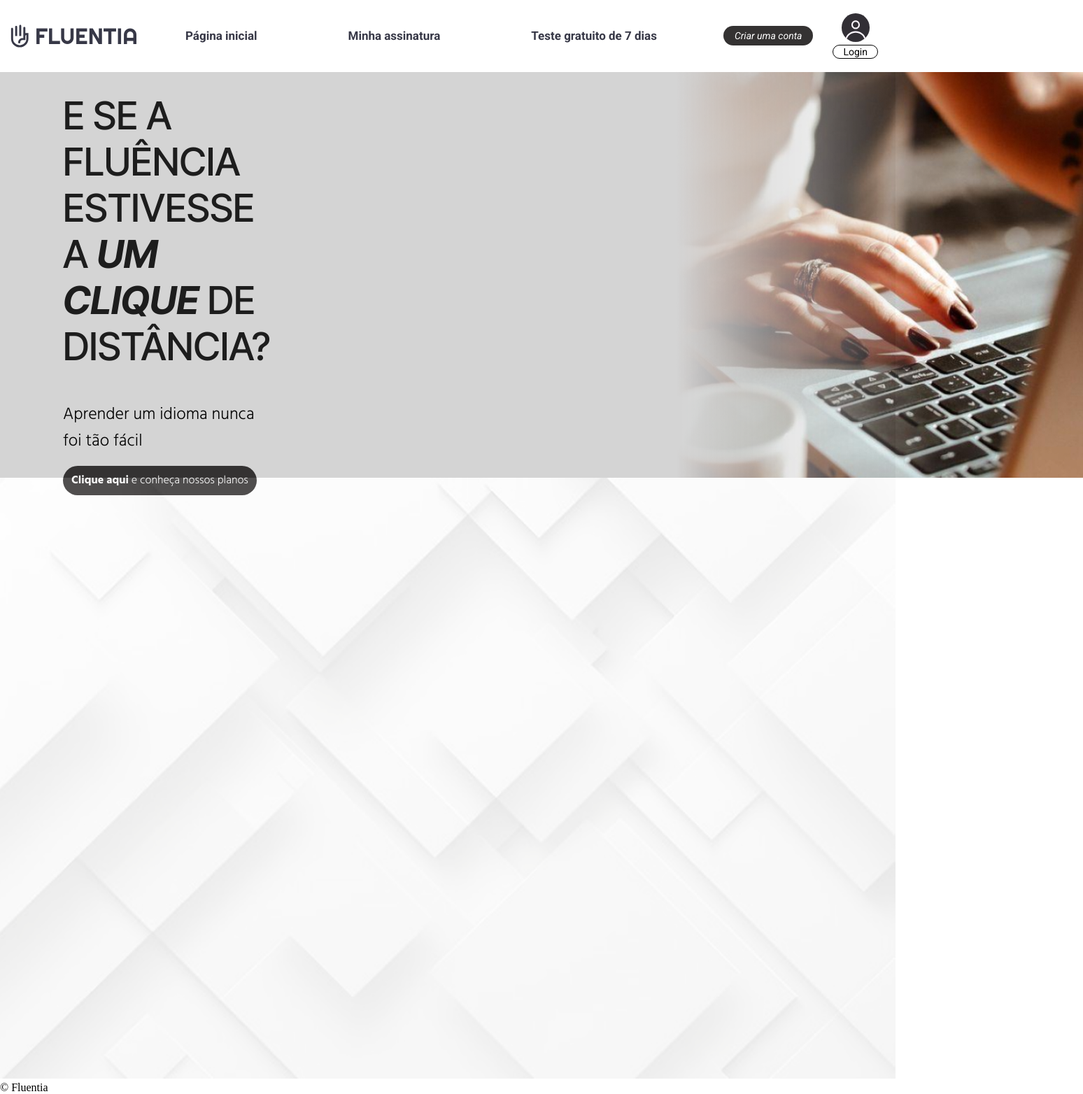
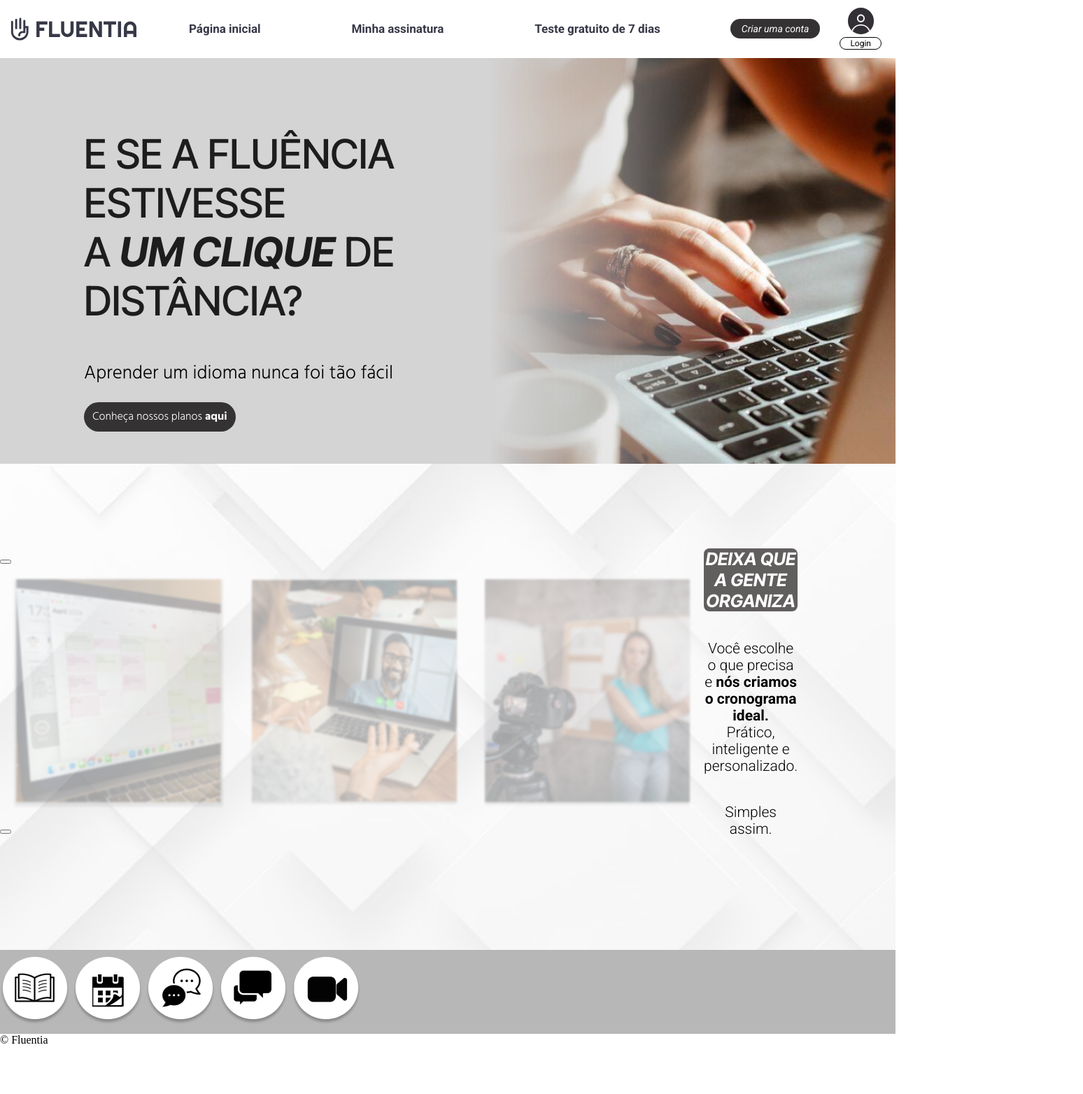
Before and after one commit to carol-leticia00/fluentia, a plain HTML site: page Fluentia/index.html in a window 1280 px wide. Shown: the whole page at 70% size, 1548 px wide, since content can reach past the window. After the commit the page ends 1496 px from the top, so only its background shows below. Drawn offline with Linux system fonts and the light colour scheme.

Commit message:
Add files via upload

```diff
--- a/Fluentia/css/style.css
+++ b/Fluentia/css/style.css
@@ -1,17 +1,16 @@
-/*header {
-  display: flex;
-  margin-top: 30px;
-  margin-left: 10px;
-  white-space: nowrap;
-  align-items: center;
-}  */
+/* ==========================
+   HEADER
+========================== */
 
 header {
   display: flex;
   align-items: center;
   justify-content: space-between; /* separa logo, nav e extras */
-  padding: 10px 25px; /* respiro lateral */
+  /*padding: 10px 25px; /* respiro lateral */
   white-space: nowrap;
+  margin-top: auto;
+  margin-left: 25px;
+  margin-right: 20px;
 }
 
 .topo{
@@ -38,7 +37,6 @@ nav{
   flex: 1;
   display: flex;
   justify-content: center; /*separa .topo (icone + logo) e nav (links) */
-  /*margin-left: 270px;*/
 }
 
 nav ul{
@@ -49,7 +47,6 @@ nav ul{
   gap: 130px; /*espaçamento entre os links*/
   list-style: none; /*tira os pts de lista*/
   margin: 0;
-  /*margin-top: 39px;*/
   padding-left: 80px;;
 }
 
@@ -60,7 +57,7 @@ nav ul li a{
 
 nav ul li a:hover {
   text-decoration: underline; /*sublinhado ao passar o mouse*/
-  color: #808080;
+  opacity: 50%;
 }
 
 .direita{
@@ -87,6 +84,7 @@ nav ul li a:hover {
 
 .criar a:hover{
   color: rgb(209, 206, 206);
+  opacity: 60%;
 }
 
 .login{
@@ -97,13 +95,13 @@ nav ul li a:hover {
 }
 
 .avatar{
-  width: 40px;
-  height: 41px;
+  width: 37px;
+  height: 38px;
 }
 
 .login a {
   font-family: 'Roboto';
-  font-size: 14px;
+  font-size: 12px;
   color: rgb(0, 0, 0);
   padding: 1px 14px;
   text-decoration: none;
@@ -114,7 +112,12 @@ nav ul li a:hover {
 
 .login a:hover{
   color:rgb(121, 121, 121);
+  opacity: 60%;
 }
+
+/* ==========================
+   BANNER
+========================== */
 
 .banner {
   display: flex;
@@ -123,24 +126,26 @@ nav ul li a:hover {
   background-color: #D4D4D4;
   height: 580px; /* define a altura do hero */
   z-index: 2;
-  gap: 580px;
+
 }
 
 .txt-banner{
-  margin-left: 90px;
+  margin-left: 120px;
 }
 
 .txt-banner h2{
   font-family: 'Inter Tight';
   color: #1D1D1D;
-  font-size: 55px;
+  font-size: 58px;
   font-weight: 410;
+
 }
 
 .txt-banner p{
   font-family: 'Hind';
   font-weight: 300;
-  font-size: 24px;
+  font-size: 27px;
+
 }
 
 .txt-banner a{
@@ -155,6 +160,7 @@ nav ul li a:hover {
 
 .txt-banner a:hover{
   color:#808080;
+  opacity: 70%;
 }
 
 .img-banner{
@@ -171,9 +177,136 @@ nav ul li a:hover {
   object-fit: cover; /* corta o excesso, sem distorcer */
 }
 
-.carrossel img{
+/* ==========================
+   MAIN
+========================== */
+
+.carrossel{
+  display: flex;
+  justify-content: space-between;
+  align-items: center;
+  margin-top: 100px;
+}
+
+.carrossel-container {
+  display: flex;
+  align-items: center;
+  gap: 20px;
+  position: relative;
+  overflow: hidden;
+  width: 700px;
+  height: 350px;
+}
+
+.textura{
   width: 100%;
+  position: absolute;
+  z-index: -1; /*textura no fundo, imagens sobrepostas*/
 }
+
+.slides{
+  display: flex;
+  align-items: center;
+  justify-content: center;
+  position: relative;
+  z-index: 1;
+}
+
+.slide {
+  opacity: 0.3;
+  filter: blur(2px);
+  transform: scale(0.9);
+}
+
+.carrossel h2 {
+  font-family: 'Inter tight';
+  font-size: 25px;
+  font-style: italic;
+  font-weight: 480;
+  color: white;
+  width: 30;
+  background-color: #615E5E;
+  border-radius: 8px;
+}
+
+.slogan-carrossel{
+  flex-direction: column;
+  display: flex;
+  text-align: center;
+  margin-right: 210px;
+}
+
+.subtitulo{
+  font-family: 'Roboto';
+  display: flex;
+  justify-content: center;
+  flex-direction: column;
+  font-weight: 350;
+  font-size: 21px;
+}
+
+.seções {
+  display: flex;
+  align-items: center;  /* faz as divs dentro esticarem */
+  justify-content: space-between;
+  background-color: #B7B7B7;
+  height: 120px; /* define a altura do hero */
+  margin-top: 140px;;
+  z-index: 2;
+}
+
+/* Celulares (até 768px) */
+@media (max-width: 768px) {
+  header {
+    flex-direction: column; /* logo, menu e login empilham */
+    gap: 10px;
+  }
+
+  nav ul {
+    flex-direction: column; /* links um abaixo do outro */
+    gap: 15px;
+    padding: 0;
+  }
+
+  .banner {
+    flex-direction: column-reverse; /* imagem abaixo do texto */
+    height: auto;
+    padding: 20px;
+    text-align: center;
+  }
+
+  .txt-banner {
+    margin-left: 0;
+  }
+
+  .txt-banner h2 {
+    font-size: 28px;
+  }
+
+  .txt-banner p {
+    font-size: 18px;
+  }
+
+  .img-banner img {
+    width: 100%;
+    height: auto;
+  }
+
+  .carrossel {
+    flex-direction: column;
+    margin-top: 100px;
+    text-align: center;
+  }
+
+  .slides {
+    flex-direction: column;
+  }
+
+  .slogan-carrossel {
+    margin-right: 0;
+  }
+}
+
 
 body {
   margin: 0;
--- a/Fluentia/index.html
+++ b/Fluentia/index.html
@@ -26,13 +26,14 @@
 
 <body>
     <header>
+
         <div class="topo">
-        <img src="images/icone.svg" alt="icone" class="icone">
-        <h1>FLUENTIA</h1>
+         <img src="images/icone.svg" alt="icone" class="icone">
+         <h1>FLUENTIA</h1>
         </div>
 
         <nav>
-            <ul>
+            <ul> <!-- conjunto de links -->
                 <li><a href="#">Página inicial</a></li>
                 <li><a href="#">Minha assinatura</a></li>
                 <li><a href="#">Teste gratuito de 7 dias</a></li>
@@ -40,41 +41,78 @@
         </nav>
 
       <div class="direita">
+
         <div class="criar">
             <a href="#">Criar uma conta</a>
         </div>
-
         <div class="login">
             <img src="images/avatar.svg" alt="avatar" class="avatar">
             <a href="#">Login</a>
         </div>
-        </div>
-        </header>
+
+      </div>
 
     </header>
 
-    <nav>
-       <!-- menu de navegação vai aqui -->
-    </nav>
+    <main>
 
-    <main>
         <section class="banner">
+
             <div class="txt-banner">
-            <div class="texto">
-               <h2>E SE A FLUÊNCIA ESTIVESSE A <em><strong>UM CLIQUE</strong></em> DE DISTÂNCIA?</h2>
+               <h2>E SE A FLUÊNCIA ESTIVESSE<br>
+                A <em><strong>UM CLIQUE</strong></em> DE DISTÂNCIA?</h2>
                <p>Aprender um idioma nunca foi tão fácil</p>
+               <a href="#">Conheça nossos planos<strong> aqui</strong></a>
             </div>
-            <div class="botao">
-               <a href="#"><strong>Clique aqui</strong> e conheça nossos planos</a>
-            </div>
-            </div>
+
             <div class="img-banner">
                 <img src="images/banner.png" alt="pessoa digitando">
             </div>
+
         </section>
 
         <section class="carrossel">
+
             <img src="images/textura.png" alt="textura da pagina" class="textura">
+
+            <div class="agrupamento">
+
+                <button class="seta-e"></button>
+
+                <div class="slides">
+                  <img src="images/img-1.png" alt="cronograma" class="slide ativo" data-texto="Texto 1">
+                 <img src="images/img-2.png" alt="conversação" class="slide" data-texto="Texto 2">
+                 <img src="images/img-3.png" alt="videoaulas offline" class="slide" data-texto="Texto 3">
+                </div>
+
+                <button class="seta-d"></button>
+
+            </div>
+
+           <div class="slogan-carrossel">
+
+             <h2 id="titulo-carrossel"><strong>DEIXA QUE A GENTE ORGANIZA</strong></h2>
+
+              <div class="subtitulo" id="texto-carrossel">
+                <p>Você escolhe o que precisa e <strong>nós criamos o cronograma ideal.</strong> <br>
+                Prático, inteligente e personalizado.</p>
+                <p>Simples assim.</p>
+
+              </div>
+          </div>
+
+        </section>
+
+        <section class="seções">
+
+            <div class="imagens">
+              <img src="images/secao1.png" alt="material" class="topicos">
+              <img src="images/secao2.png" alt="calendario" class="topicos">
+              <img src="images/secao3.png" alt="bate-papo" class="topicos">
+              <img src="images/secao4.png" alt="mentoria online" class="topicos">
+              <img src="images/secao5.png" alt="aulas gravadas" class="topicos">
+            </div>
+
         </section>
     </main>
 
```
Also changed, not shown: Fluentia/images/img-1.png (added), Fluentia/images/img-2.png (added), Fluentia/images/img-3.png (added), Fluentia/images/secao1.png (added), Fluentia/images/secao2.png (added), Fluentia/images/secao3.png (added), Fluentia/images/secao4.png (added), Fluentia/images/secao5.png (added).
